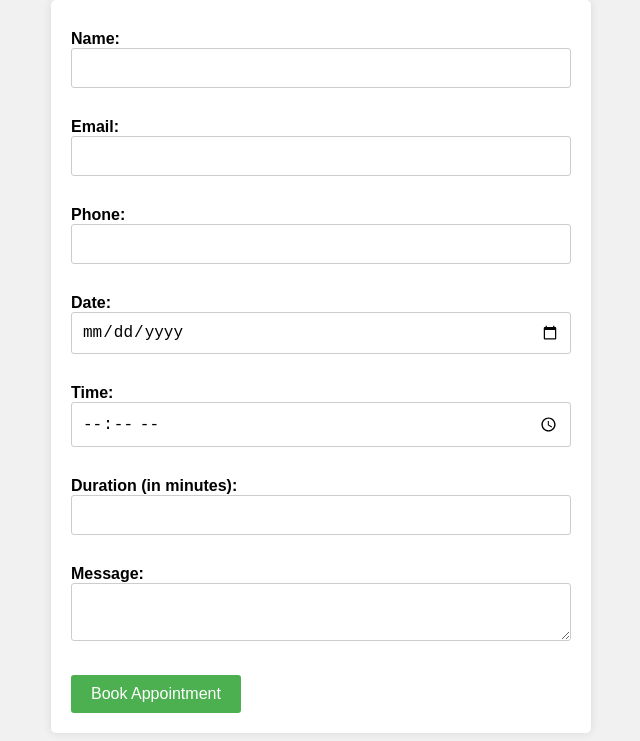
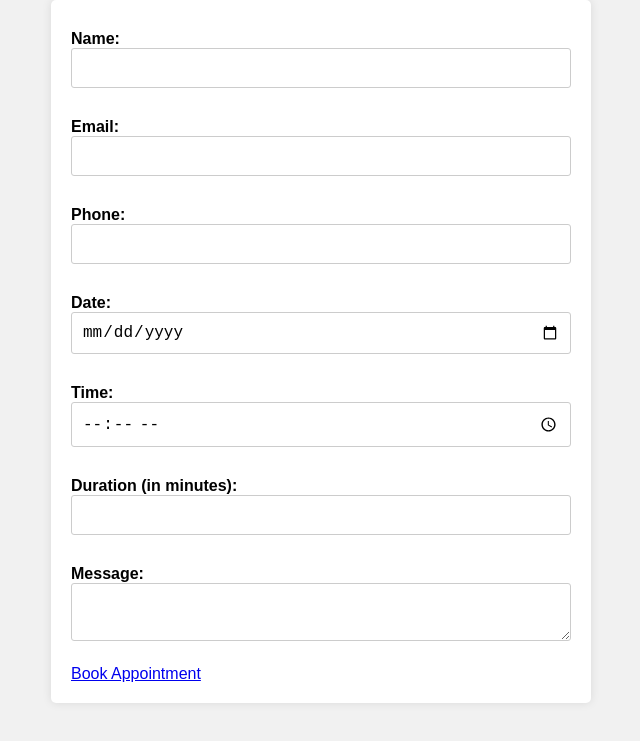
Before and after one commit to Surya152002/SGHV, a plain HTML site: page index.html in a window 1280 px wide. Shown: the part 108-849 px from the top of the page, without its empty margins (319-959 px from the left). After the commit the page ends 819 px from the top, so only its background shows below. Drawn offline with Linux system fonts and the light colour scheme.

Commit message:
Update index.html

```diff
--- a/index.html
+++ b/index.html
@@ -104,7 +104,8 @@
 		<label for="message">Message:</label>
 		<textarea name="message"></textarea>
 
-		<input type="submit" value="Book Appointment">
+
+		<a href="#">Book Appointment </a>
 	</form>
 </body>
 </html>
```
